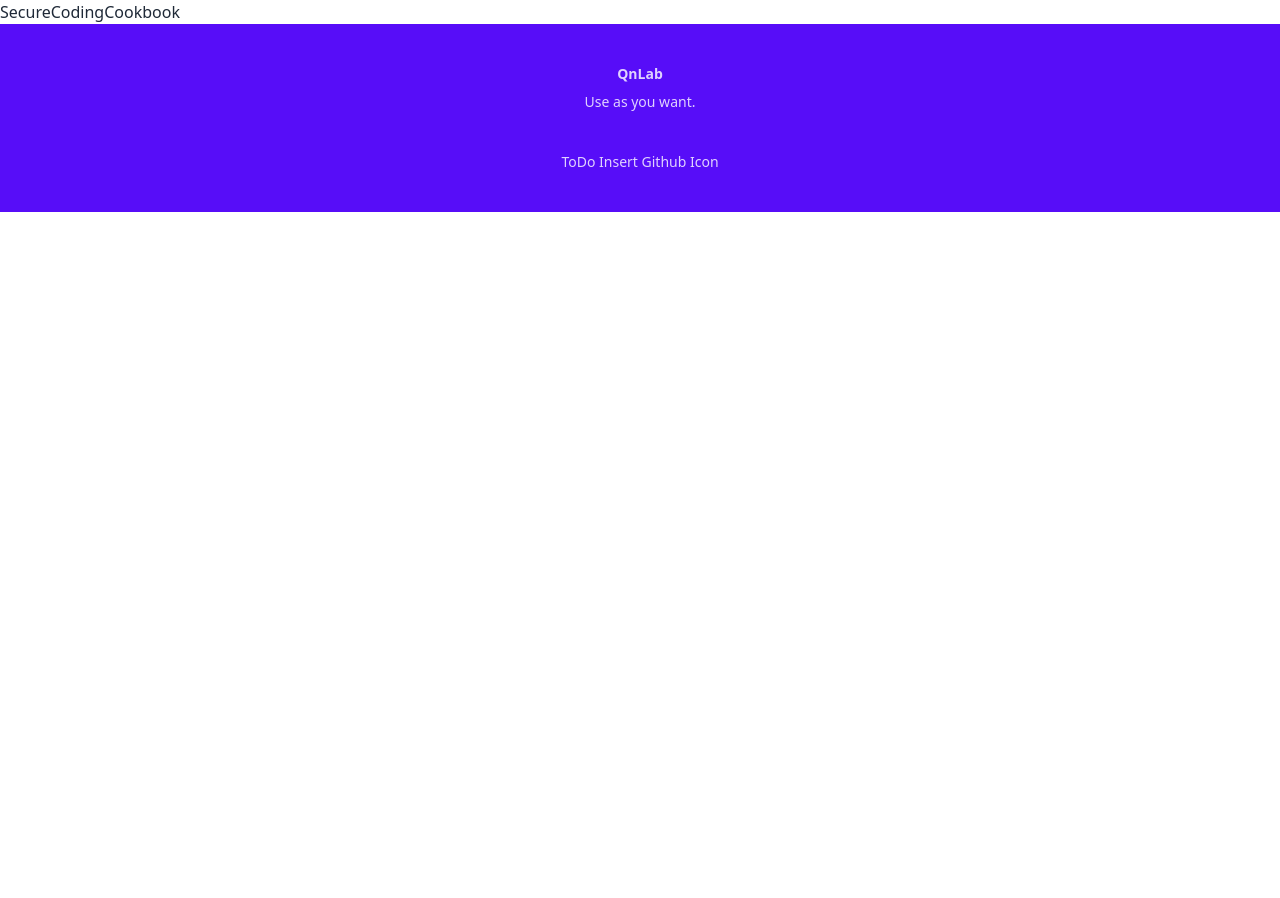
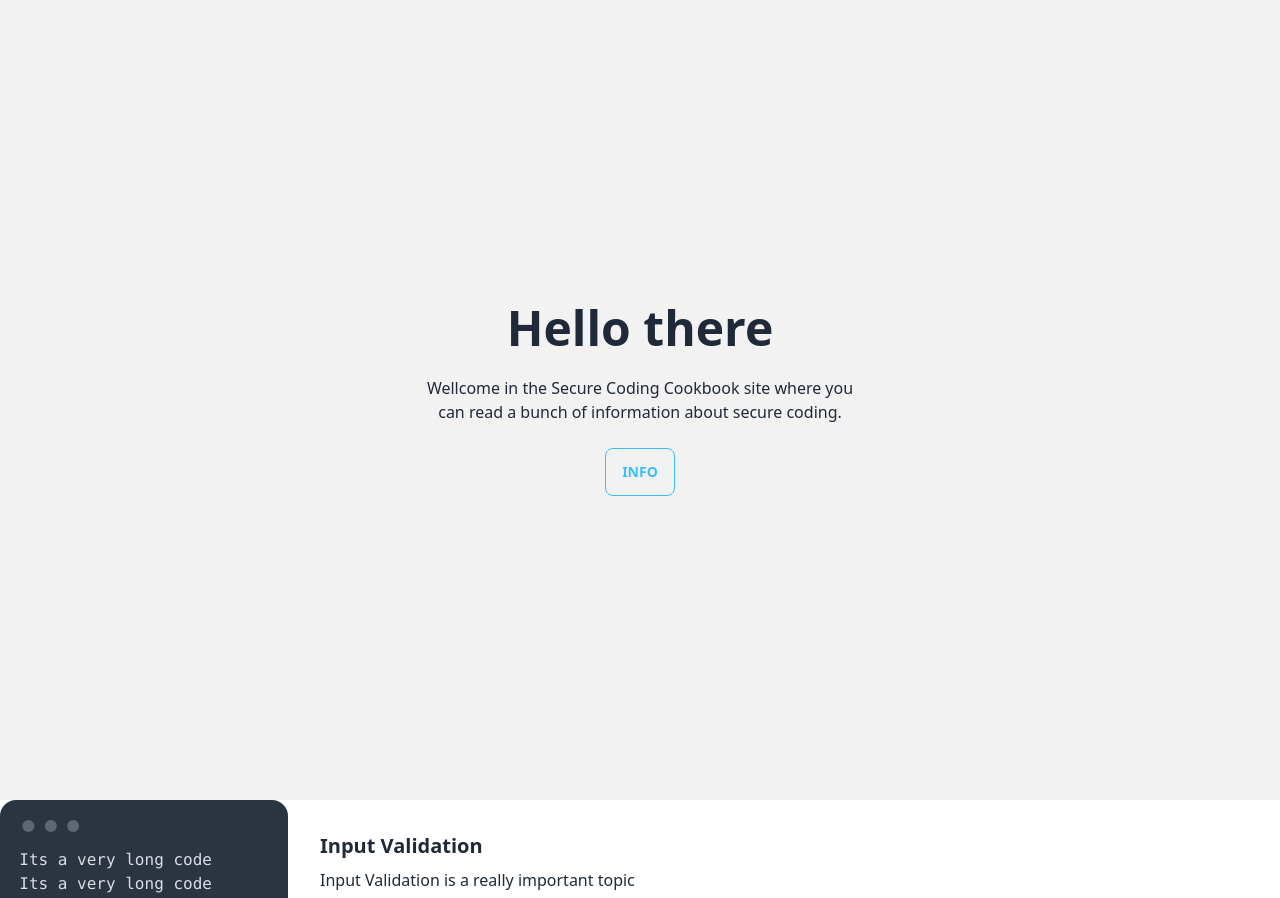
Before and after one commit to Qnbie/SecureCodingCookbook, a SvelteKit app: page / in a window 1280 px wide. Shown: the top 898 px of the page. Before the commit the page ends 800 px from the top, so only its background shows below. Built offline with nearby package versions, Linux system fonts and the light colour scheme.

Commit message:
Add Topic Cards

```diff
--- /dev/null
+++ b/src/lib/components/TopicCard.svelte
@@ -0,0 +1,10 @@
+<div class="card lg:card-side bg-base-100 shadow-xl">
+    <slot name="figure"></slot>
+    <div class="card-body">
+      <h2 class="card-title"><slot name="title"></slot></h2>
+      <slot name="description"></slot>
+      <div class="card-actions justify-end">
+        <slot name="button"></slot>
+      </div>
+    </div>
+  </div>
--- a/src/routes/+page.svelte
+++ b/src/routes/+page.svelte
@@ -1,4 +1,46 @@
 <script lang="ts">
+	import Code from '$lib/components/Code.svelte';
+	import CodeBlock from '$lib/components/CodeBlock.svelte';
+	import TopicCard from '$lib/components/TopicCard.svelte';
+
+	function scrollToSection() {
+		const targetSection = document.querySelector('#target-section');
+		if(targetSection){
+			targetSection.scrollIntoView({ behavior: 'smooth' });
+		}
+	}
 </script>
 
-<h2>SecureCodingCookbook</h2>
+<div class="hero min-h-screen bg-base-200">
+	<div class="hero-content text-center">
+		<div class="max-w-md">
+			<h1 class="text-5xl font-bold">Hello there</h1>
+			<p class="py-6">
+				Wellcome in the Secure Coding Cookbook site where you can read a bunch of information about
+				secure coding.
+			</p>
+			<button
+				class="btn btn-outline btn-info"
+				on:click={scrollToSection}>Info</button
+			>
+		</div>
+	</div>
+</div>
+
+<section id="target-section">
+	<TopicCard>
+
+		<span slot=title>Input Validation</span>
+		<span slot=description>Input Validation is a really important topic</span>
+
+		<a class="btn btn-outline" slot="button" href="/topic">Button to the topic</a>
+
+		<CodeBlock slot=figure>
+			<Code>Its a very long code</Code>
+			<Code>Its a very long code</Code>
+			<Code>Its a very long code</Code>
+			<Code>Its a very long code</Code>
+			<Code>Its a very long code</Code>
+		</CodeBlock>
+	</TopicCard>
+</section>
```
